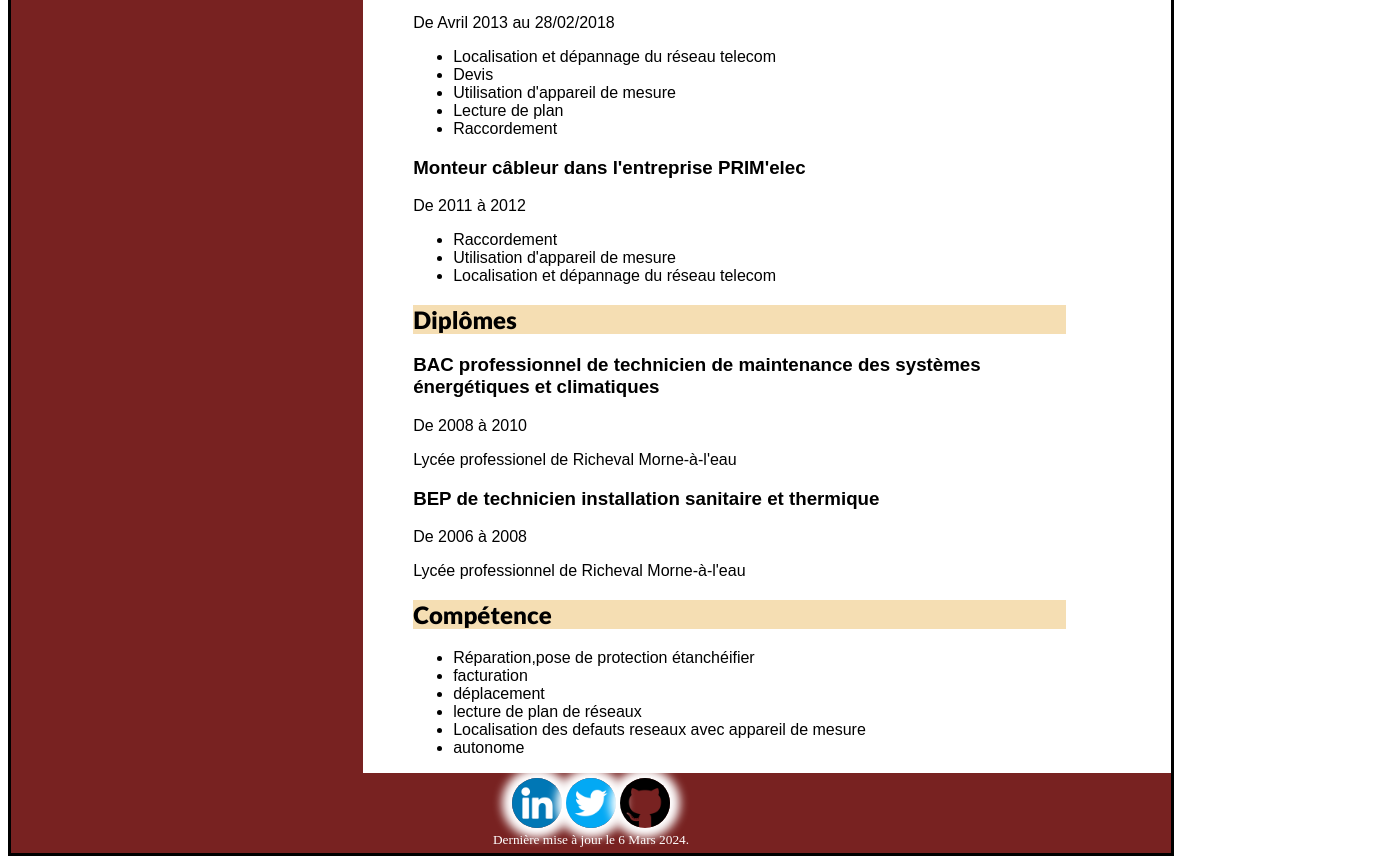
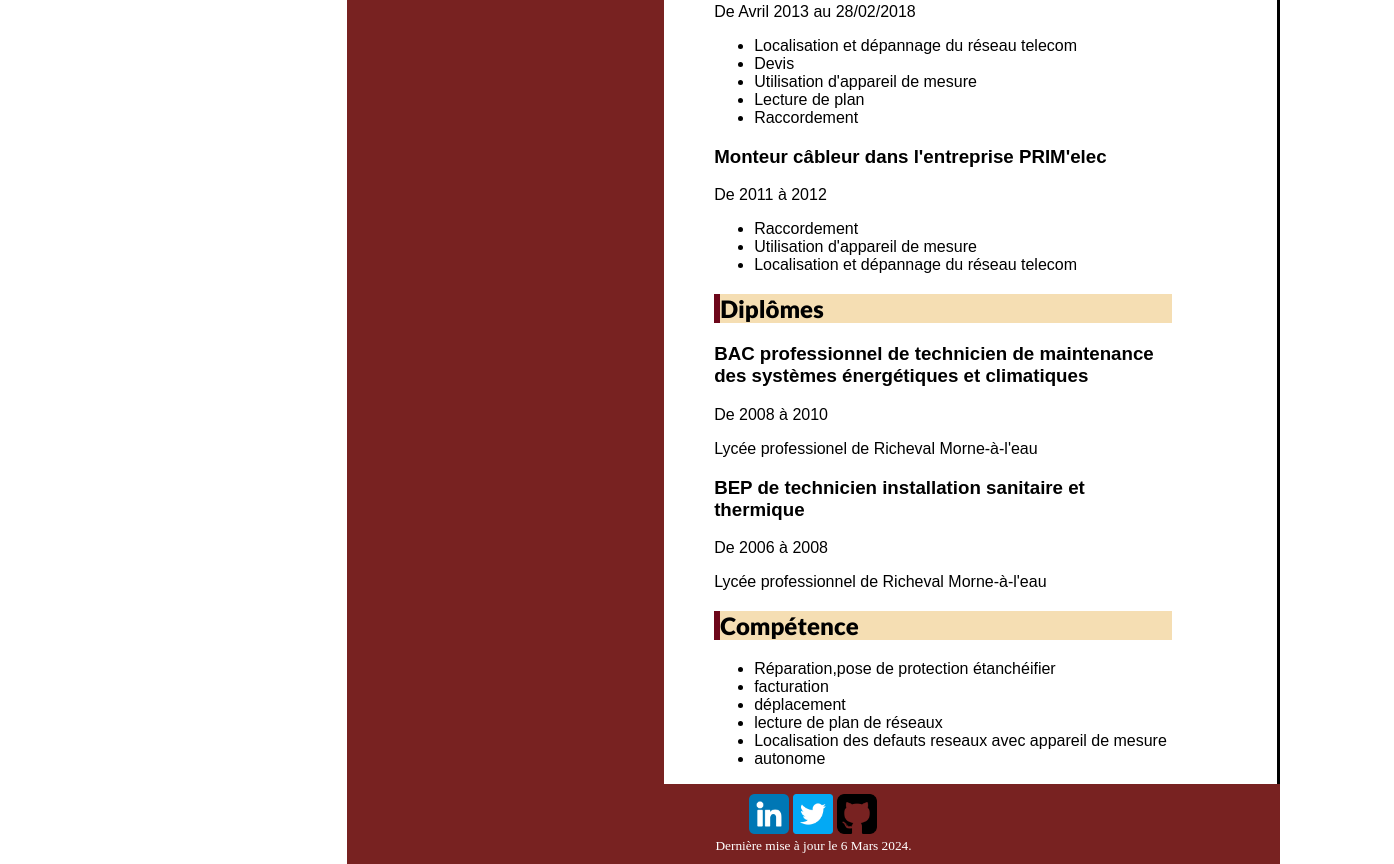
Before and after one commit to MALVOT/cv-en-ligne, a plain HTML site: page index.html in a window 1280 px wide. Shown: the part 931-1795 px from the top of the page, 1394 px wide, since content can reach past the window. Drawn offline with Linux system fonts and the light colour scheme.

Commit message:
cv-en-ligne

```diff
--- a/assets/css/style.css
+++ b/assets/css/style.css
@@ -9,7 +9,7 @@
 }
 body{
     max-width: 1160px;
-    border: solid;
+    margin: 0px 0px 0px 347px
 }
 header{
            display: flex;
@@ -22,13 +22,13 @@ header{
         color: white;
         height: 400px;
     }
-    img{
+    img.logo1{
     border-radius: 50%;
     box-shadow: 0px 0px 10px 10px white;
     width: 150px;
     height: 150px;
 }
-img:hover{
+img.logo1:hover{
     cursor:zoom-in ;
 }
 address{
@@ -49,14 +49,15 @@ h2{
     font-family: "Lato", sans-serif;
     font-weight: 800;
     font-style: normal;
-  }
-h2:hover{
-    border-right: 6px solid #6D071A;
+    border-left: 6px solid #6D071A;
 }
 h3{
     font-family: "Raleway", sans-serif;
     font-weight: 600;
     font-style: normal;
+}
+h3:hover{
+    border-right: 6px solid #6D071A;
 }
 ul{
     font-family: "Raleway", sans-serif;
@@ -78,6 +79,7 @@ main{
     width: 300%;
     padding-right: 105px;
     padding-left: 50px;
+    border-right: 3px solid black;
 }
 .element2{
     box-sizing: border-box;
@@ -100,6 +102,27 @@ flex-wrap: wrap;
 background-color: #782221;
 color: white;
 }
-.logo:hover{
+img.logo2{
+    max-width: 40px;
+    max-height: 40px;
+}
+img.logo3{
+    max-width: 40px;
+    max-height: 40px;
+}
+img.logo4{
+    max-width: 40px;
+    max-height: 40px;
+}
+img.logo2:hover{
     opacity: 65%;
    }
+   img.logo3:hover{
+    opacity: 65%;
+   }
+   img.logo4:hover{
+    opacity: 65%;
+   }
+   li:hover{
+    border-right: 6px solid #6D071A;
+   }
--- a/index.html
+++ b/index.html
@@ -5,7 +5,7 @@
     <meta name="viewport" content="width=device-width, initial-scale=1.0">
     <meta name="description" content="cv-en-ligne">
     <title>Document</title>
-    <link rel="stylesheet" href="../assets/css/style.css">
+    <link rel="stylesheet" href="./assets/css/style.css">
     <link rel=" shortcut icon" href="../assets/image/moi.jpg">
     <link rel="preconnect" href="https://fonts.googleapis.com">
 <link rel="preconnect" href="https://fonts.gstatic.com" crossorigin>
@@ -13,7 +13,7 @@
 </head>
 <body>
     <header>
-        <a href="../assets/image/moi.jpg" target="_blank"><img src="../assets/image/moi.jpg" alt="Un dessin de lion sur fond bleu et violet"></a>
+        <a href="./assets/image/moi.jpg" target="_blank"><img src="./assets/image/moi.jpg" class="logo1" alt="Un dessin de lion sur fond bleu et violet"></a>
        <p>LADREZEAU XAVIER</p>
        <h1> Développeur web junior</h1>
        <address>
@@ -80,7 +80,8 @@
    </section>
    <section class="element2">
     <h2>A propos</h2>
-<p class="indentation">Lorem ipsum dolor sit, amet consectetur adipisicing elit. Vero cum, at vitae sunt molestias temporibus minima itaque eligendi ad qui delectus quo error. Perferendis blanditiis excepturi id neque doloremque illum.</p>
+<p class="indentation">
+    Lorem ipsum dolor sit, amet consectetur adipisicing elit. Vero cum, at vitae sunt molestias temporibus minima itaque eligendi ad qui delectus quo error. Perferendis blanditiis excepturi id neque doloremque illum.</p>
     <h2>Langues parlées</h2>
 <ul>
 <li>Français-langue maternelle</li>
@@ -96,10 +97,10 @@
 </section>
 </main>
    <footer>
-       <section class="logo">
-          <a href="https://fr.linkedin.com/" target="_blank"><img src="../assets/image/linkedin.png"  alt="linkedin" title="https://fr.linkedin.com/" style="max-width: 50px;max-height: 50px;"></a>
-           <a href="https://twitter.com/?lang=fr" target="_blank"><img src="../assets/image/twitter (1).png" alt="twitter" title="https://twitter.com/?lang=fr" style="max-width: 50px;max-height: 50px;"></a>
-          <a href="https://github.com/" target="_blank"><img src="../assets/image/signe-github.png" alt="githup" title="https://github.com/" style="max-width: 50px;max-height: 50px;"></a>
+       <section>
+          <a href="https://fr.linkedin.com/" target="_blank"><img src="./assets/image/linkedin.png" class="logo2" alt="linkedin" title="https://fr.linkedin.com/"></a>
+           <a href="https://twitter.com/?lang=fr" target="_blank"><img src="./assets/image/twitter (1).png" class="logo3" alt="twitter" title="https://twitter.com/?lang=fr"></a>
+          <a href="https://github.com/" target="_blank"><img src="./assets/image/signe-github.png" class="logo4" alt="githup" title="https://github.com/"></a>
        </section>
    <small>
        Dernière mise à jour le<time datetime="2024-02-26"> 6 Mars 2024.</time>
```
